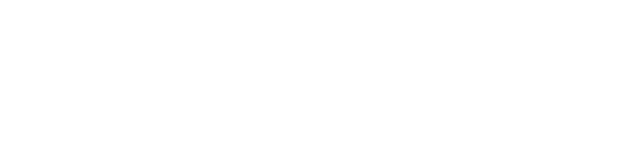
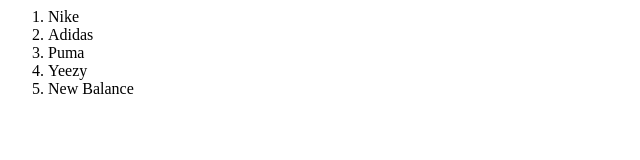
Before and after one commit to BBazsi2006/git_doga_web, a plain HTML site: page index.html in a window 1280 px wide. Shown: the whole page, without its empty margins (0-640 px from the left). Drawn offline with Linux system fonts and the light colour scheme.

Commit message:
html és link módosítva, kép letöltve

```diff
--- a/index.html
+++ b/index.html
@@ -6,6 +6,12 @@
     <title>Document</title>
 </head>
 <body>
-
+    <ol>
+        <li>Nike</li>
+        <li>Adidas</li>
+        <li>Puma</li>
+        <li>Yeezy</li>
+        <li>New Balance</li>
+    </ol>
 </body>
 </html>
```
Also changed, not shown: link.txt, nike.jpg (added).
